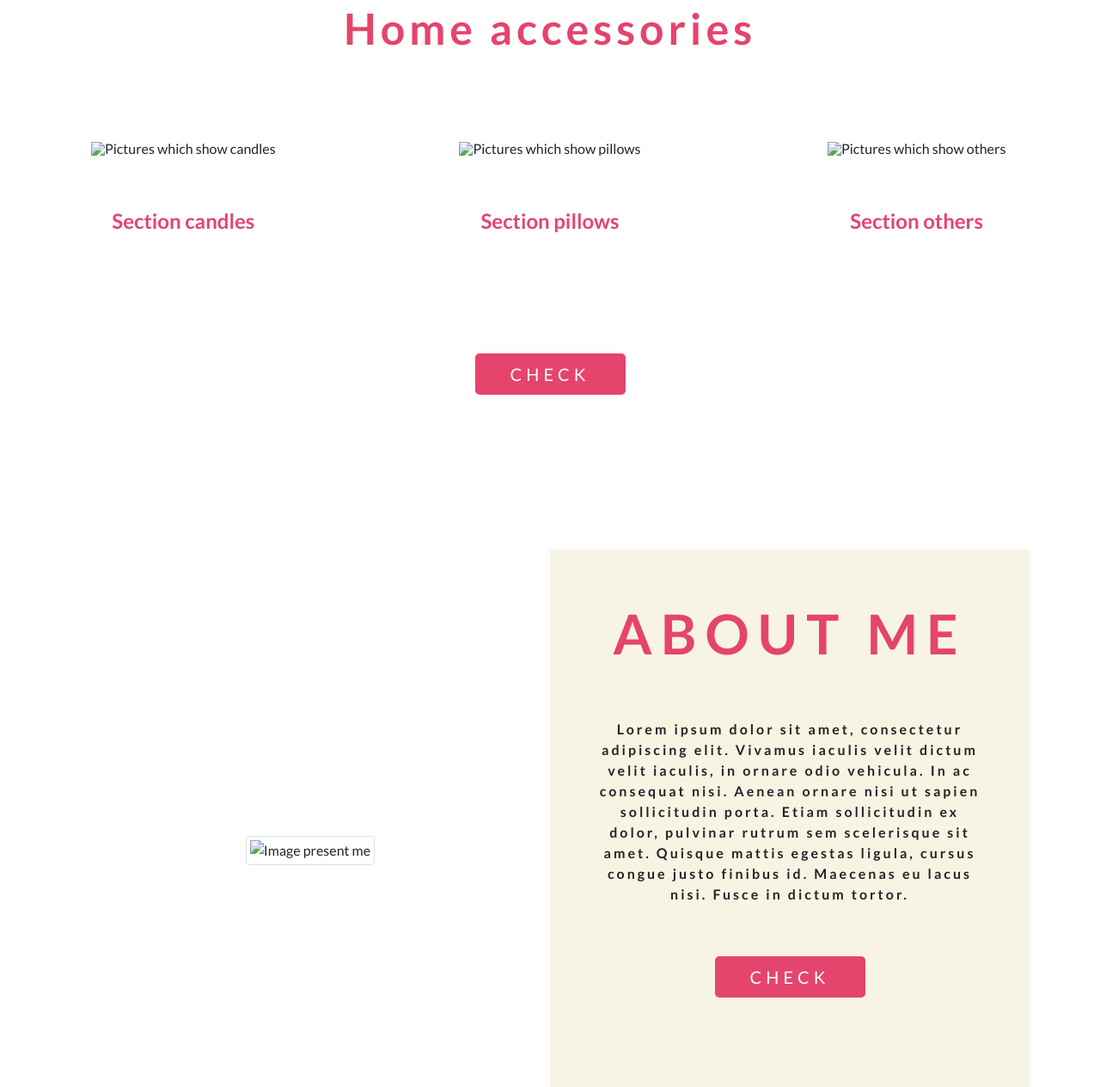
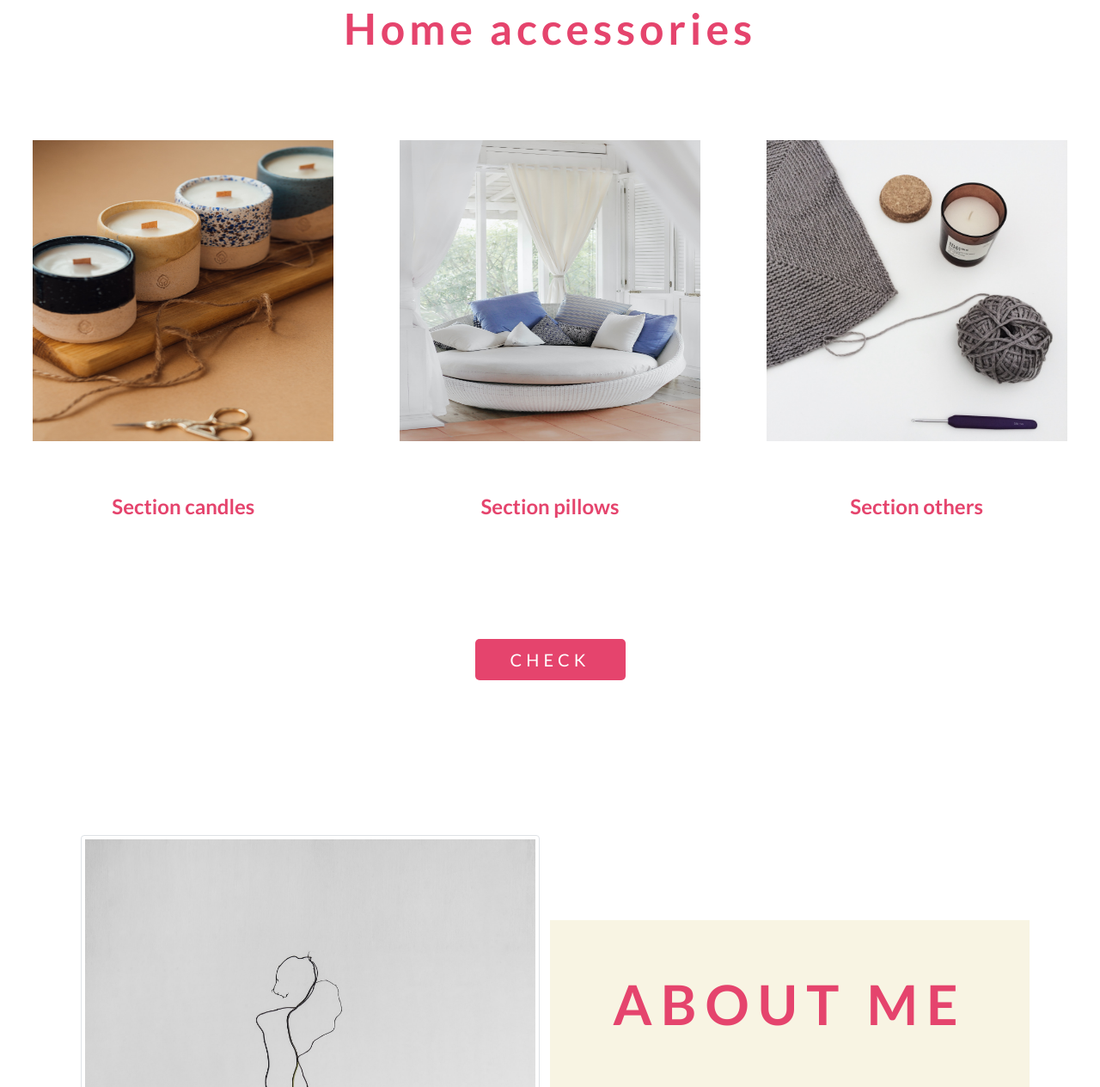
Before and after one commit to michalkolanecki/Bootstrap-webpage-project, a plain HTML site: page index.html in a window 1280 px wide. Shown: the part 972-2236 px from the top of the page at 86% size. Drawn offline with nearby package versions, Linux system fonts and the light colour scheme; the site is published under a folder, as on GitHub Pages, so addresses that start at the root find nothing.

Commit message:
Clear directions loading images

```diff
--- a/index.html
+++ b/index.html
@@ -52,19 +52,19 @@
                 <div class="row text-center">
                     <div class="col-lg-4">
                         <figure class="figure">
-                            <img src="/img/hanna-balan-YasQvzPbGOQ-unsplash.jpg" class="figure-img" alt="Pictures which show candles">
+                            <img src="img/hanna-balan-YasQvzPbGOQ-unsplash.jpg" class="figure-img" alt="Pictures which show candles">
                             <figcaption class="figure-caption text-center">Section candles</figcaption>
                         </figure>
                     </div>
                     <div class="col-lg-4">
                         <figure class="figure">
-                            <img src="/img/hutomo-abrianto-Q_fZcn8vlWY-unsplash.jpg" class="figure-img" alt="Pictures which show pillows">
+                            <img src="img/hutomo-abrianto-Q_fZcn8vlWY-unsplash.jpg" class="figure-img" alt="Pictures which show pillows">
                             <figcaption class="figure-caption text-center">Section pillows</figcaption>
                         </figure>
                     </div>
                     <div class="col-lg-4">
                         <figure class="figure">
-                            <img src="/img/rocknwool-zOf_j3XJTB4-unsplash.jpg" class="figure-img" alt="Pictures which show others">
+                            <img src="img/rocknwool-zOf_j3XJTB4-unsplash.jpg" class="figure-img" alt="Pictures which show others">
                             <figcaption class="figure-caption text-center">Section others</figcaption>
                         </figure>
                     </div>
@@ -75,7 +75,7 @@
         <div class="container text-center about-me" id="aboutMe" class="offset">
             <div class="row align-items-center text-center">
                 <div class="col-lg-6">
-                    <img src="/img/oriento-6HYqdm0CniQ-unsplash.jpg" class="img-thumbnail rounded" alt="Image present me">
+                    <img src="img/oriento-6HYqdm0CniQ-unsplash.jpg" class="img-thumbnail rounded" alt="Image present me">
                 </div>
                 <div class="col-lg-6 info">
                     <h1>About me</h1>
```
